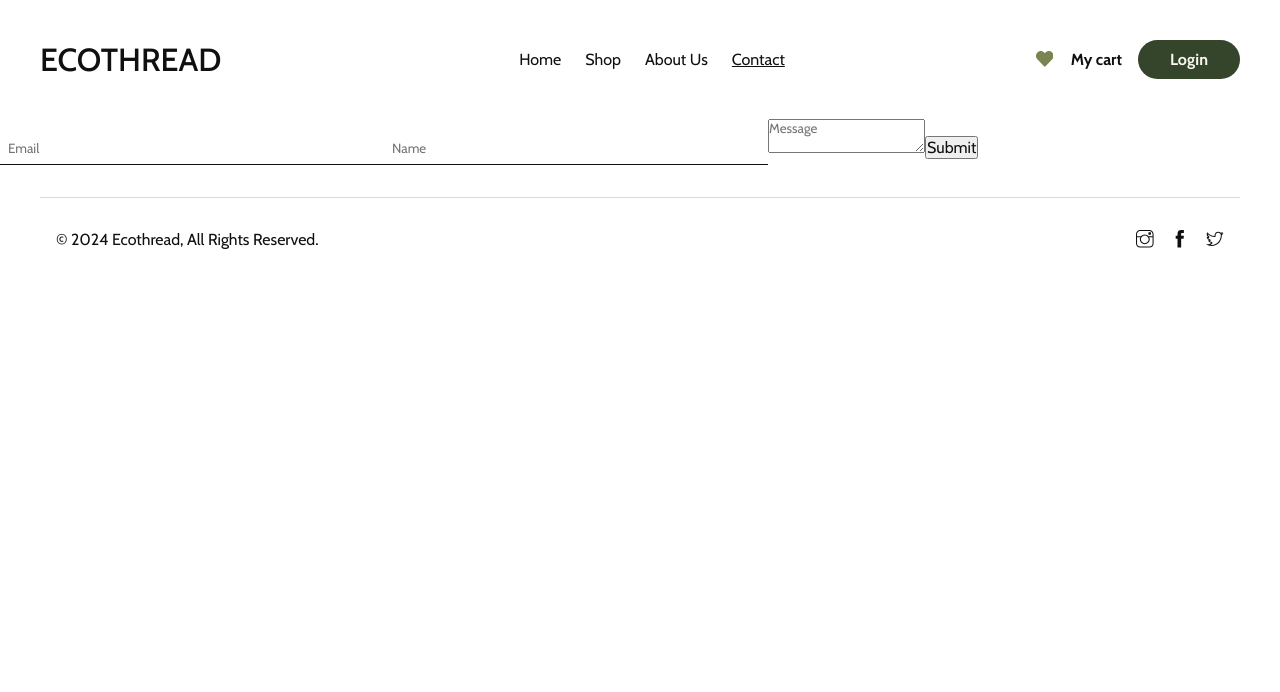
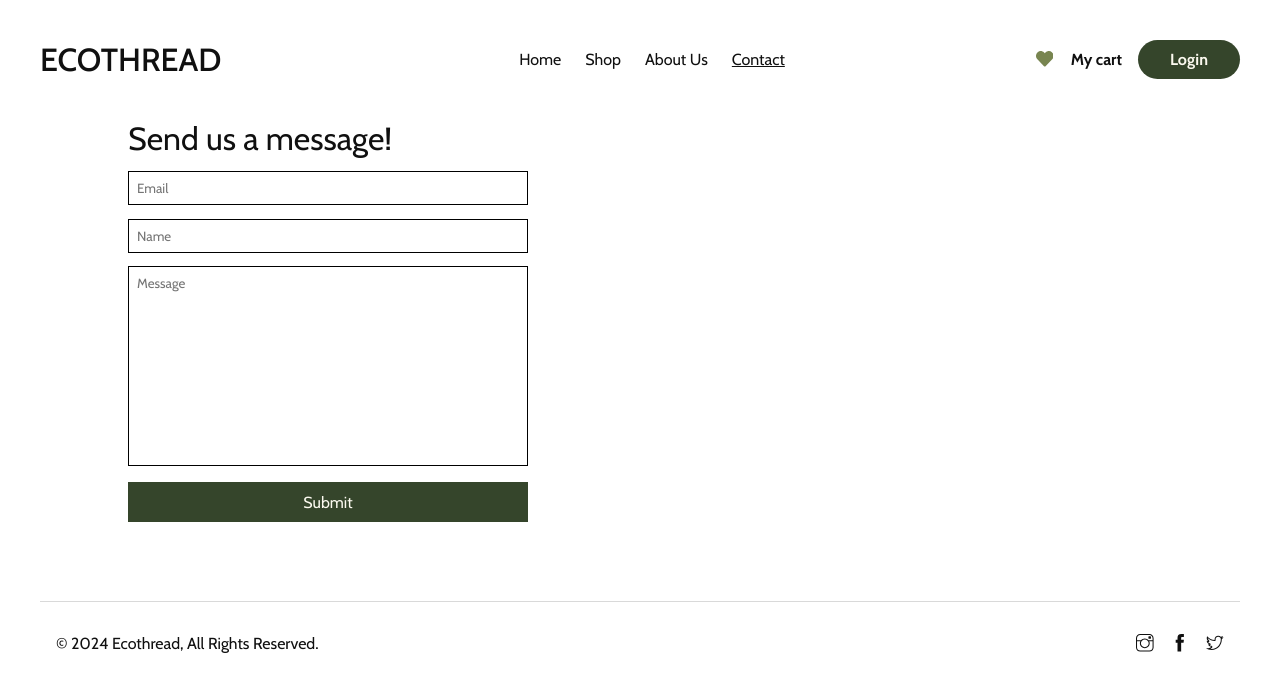
Before and after one commit to MateuszCode/ecothread, a React (Vite) app: page /contact in a window 1280 px wide. Shown: the top 692 px of the page. Built offline with nearby package versions, Linux system fonts and the light colour scheme.

Commit message:
Styled the contact form

```diff
--- a/src/pages/Contact.jsx
+++ b/src/pages/Contact.jsx
@@ -24,11 +24,11 @@ export default function Contact() {
         setIsSubmitting(true)
         emailjs.sendForm('default_service', 'contact_form', event.target).then(
             (response) => {
-                setSubmitMessage("We have received your message. We will get back to you as soon as possible")
+                setSubmitMessage(<p className="submit-message">We have received your message. We will get back to you as soon as possible!</p>)
                 setIsSubmitting(false)
             },
             (error) => {
-                setSubmitMessage("There have been some problem with sending your message. Please try again!")
+                setSubmitMessage(<p className="submit-message">There have been some problem with sending your message. Please try again!</p>)
                 setIsSubmitting(false)
             },
           );
@@ -36,25 +36,31 @@ export default function Contact() {
         event.target.reset()
     }
     return (
-        <div>
-            <form onSubmit={handleSubmit}>
+        <div className="contact-page">
+            <h1>Send us a message!</h1>
+            <form onSubmit={handleSubmit}
+            className="contact-form">
                 <input
                 placeholder="Email"
                 type="email"
                 name="email"
-                required/>
+                required
+                className="contact-input"/>
                 <input
                 placeholder="Name"
                 type="text"
                 name="name"
-                required/>
+                required
+                className="contact-input"/>
                 <textarea
                 placeholder="Message"
                 type="text"
                 name="message"
-                required/>
-                <button disabled={isSubmitting}>
-                    Submit
+                required
+                className="contact-message"/>
+                <button disabled={isSubmitting}
+                className="contact-btn">
+                    {isSubmitting ? "Processing..." : "Submit"}
                 </button>
                 {submitMessage}
             </form>
--- a/styles.css
+++ b/styles.css
@@ -711,7 +711,7 @@ footer {
     flex-direction: column;
 }
 
-input,
+.login-input,
 .login-page-login-btn,
 .register-page-register-btn {
     text-decoration: none;
@@ -723,7 +723,7 @@ input,
 
 }
 
-input {
+.login-input {
     border-bottom: 1px rgb(16, 16, 16) solid
 }
 
@@ -762,7 +762,7 @@ input {
 }
 
 @media (min-width: 750px) {
-    input,
+    .login-input,
     .login-page-login-btn,
     .register-page-register-btn {
     width: 30%;
@@ -984,3 +984,61 @@ input {
         margin-left: 4em;
     }
 }
+
+/* CONTACT PAGE */
+
+.contact-page {
+    width: 80%;
+    margin: 0 auto;
+    min-height: 450px;
+}
+
+.contact-form {
+    display: flex;
+    flex-direction: column
+}
+.contact-input,
+.contact-message,
+.contact-btn {
+    text-decoration: none;
+    outline: none;
+    border: none;
+    padding: 0.6em;
+    margin-top: 1em;
+    width: 100%;
+    border: 1px solid black;
+    width: 100%;
+
+
+}
+
+.contact-btn {
+    color: #FBF9EF;
+    background-color: #35452B;
+    border: 1px solid #35452B;
+
+}
+
+.contact-btn:hover {
+    cursor: pointer;
+    scale: 1.01
+}
+.contact-message {
+    resize: none;
+    min-height: 200px
+}
+
+.submit-message {
+    margin-top: 1em;
+}
+
+@media (min-width: 750px) {
+    .contact-input,
+    .contact-textarea,
+    .contact-btn,
+    .contact-message  {
+    width: 40%;
+    min-width: 300px;
+    max-width: 400px
+}
+}
```
